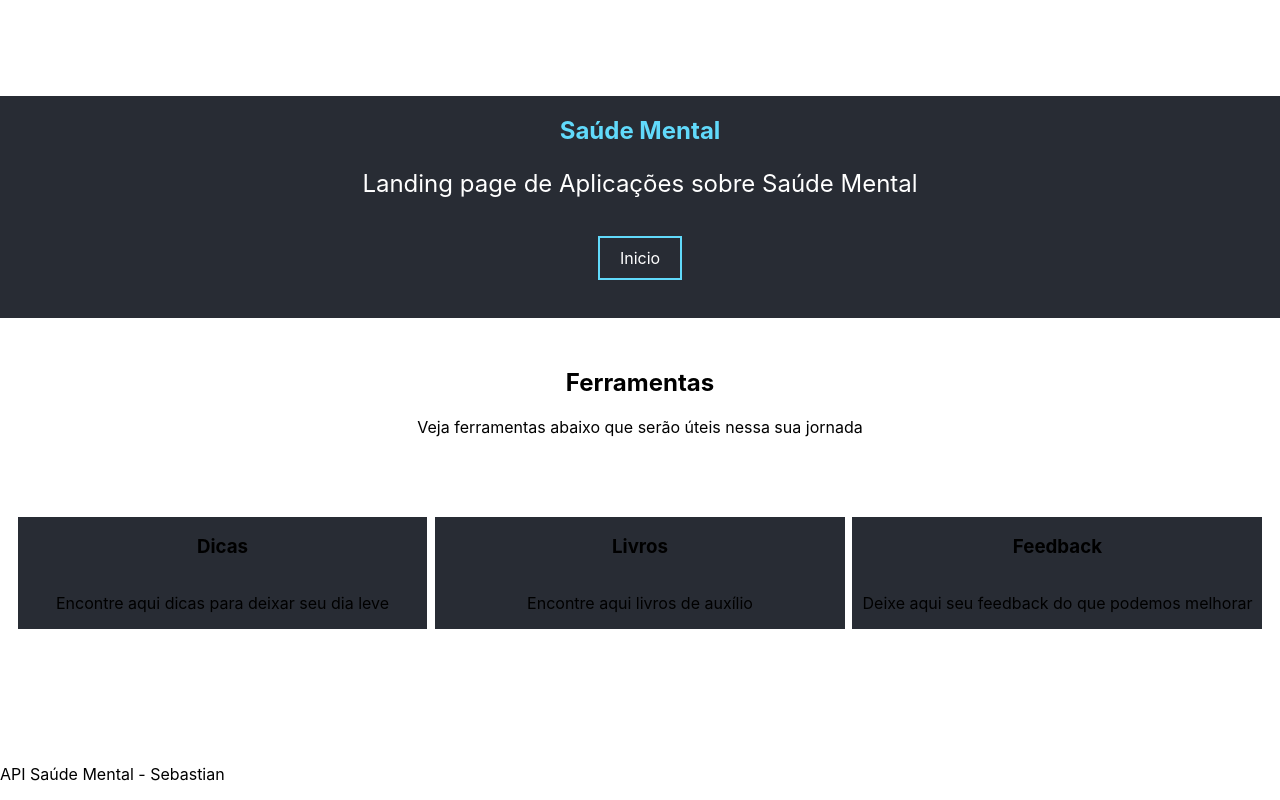
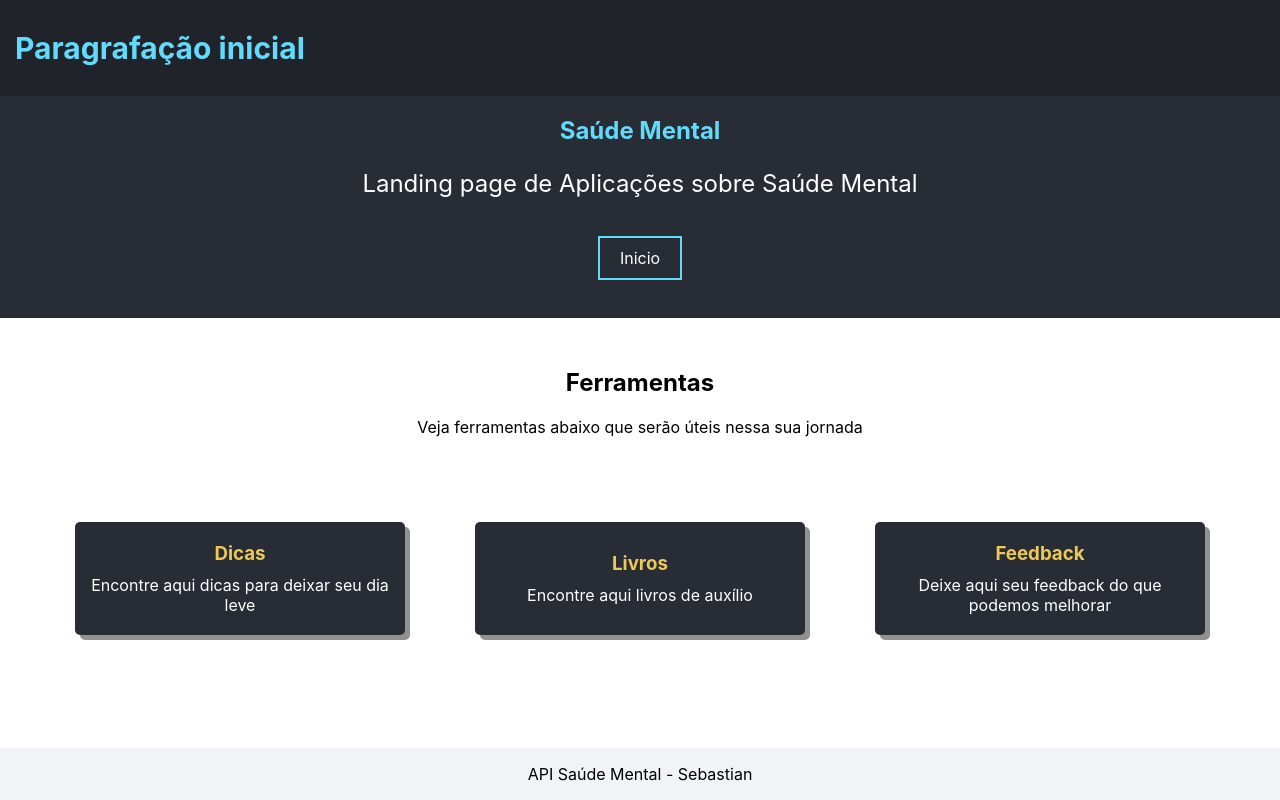
Before and after one commit to Adler-Sebastian/web-aplication, a React (Create React App) app: page / in a window 1280 px wide. Built offline with nearby package versions, Linux system fonts and the light colour scheme.

Commit message:
feat: Otimização nos estilos

```diff
--- a/src/App.css
+++ b/src/App.css
@@ -7,8 +7,8 @@
 }
 
 header {
-  background-color: #fff1;
-  color: #fff;
+  background-color: #20232a;
+  color: #61dafb;
   padding: 0 15px;
 }
 
@@ -70,4 +70,31 @@ h1 {
   align-items: center;
   background-color: #282c34;
   width: calc((100% / 3) - 10px);
+  max-width: 300px;
+  margin: 5px;
+  padding: 20px 15px;
+  border-radius: 5px;
+  box-shadow: 5px 5px rgb(145, 145, 145);
+  color: fff;
 }
+
+.card:hover {
+  background-color: rgb(200, 111, 119);
+  color: #282c34;
+  transition: all .3s;
+}
+
+.card h3 {
+  margin: 0 0 10px;
+  color: #edc854;
+}
+
+.card p {
+  margin: 0;
+  color: #fff;
+}
+
+footer {
+  background-color: #f2f3f6;
+  text-align: center;
+}
```
